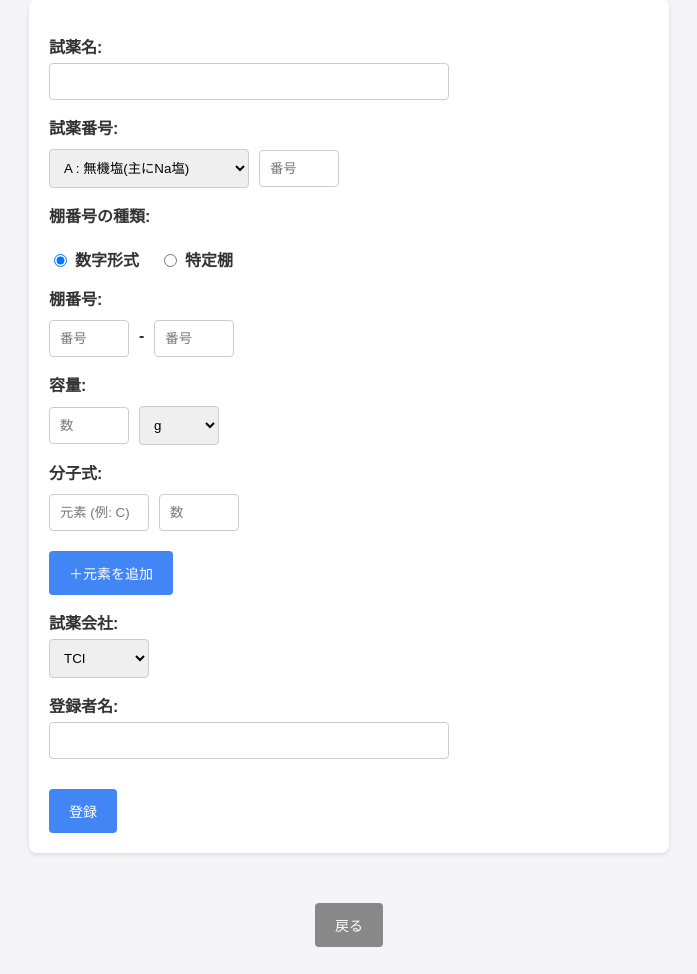
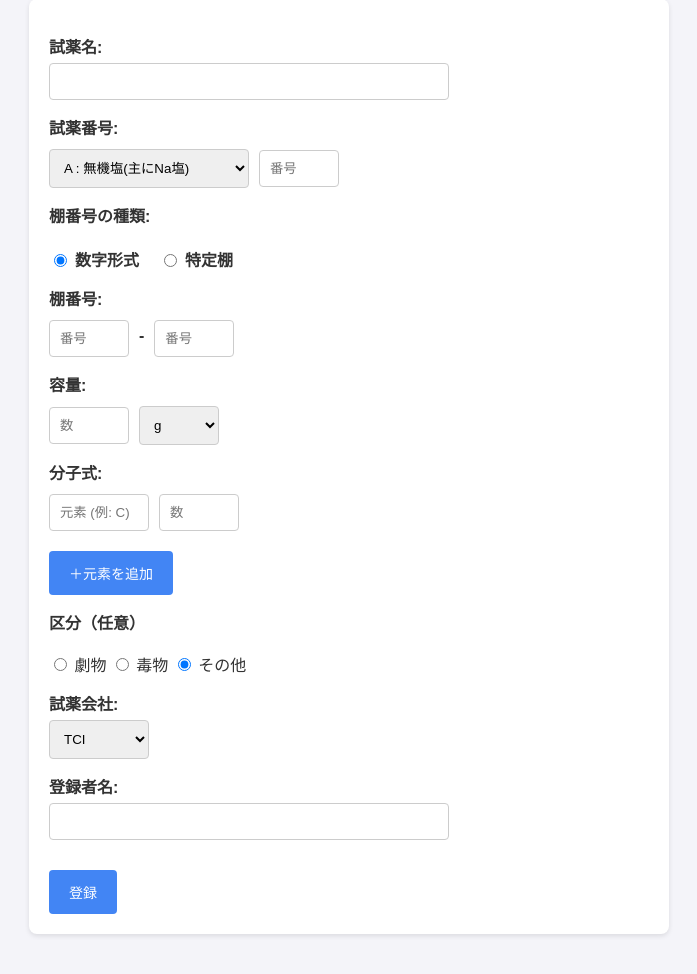
Before and after one commit to Teruteru21623/reagent-search, a Flask app: page /register in a window 1280 px wide. Shown: the part 116-1090 px from the top of the page, without its empty margins (291-988 px from the left). Before the commit the page ends 1063 px from the top, so only its background shows below. Run offline with Flask 3, Linux system fonts and the light colour scheme; the visitor is signed in with stand-in values (Sample User, id 1).

Commit message:
add column status

```diff
--- a/app/routes/register.py
+++ b/app/routes/register.py
@@ -63,6 +63,8 @@
         formula_parts = [f"{el}{cnt}" for el, cnt in zip(elements, counts)]
         formula = "".join(formula_parts)
 
+        status = request.form.get("status", "その他")
+
         # 試薬会社
         company = request.form.get("company")
 
@@ -77,7 +79,8 @@
             volume=volume_str,
             formula=formula,
             company=company,
-            registrant=registrant
+            registrant=registrant,
+            status=status
         )
 
         db.session.add(reagent)
--- a/app/templates/register.html
+++ b/app/templates/register.html
@@ -147,6 +147,13 @@
     </div>
     <button type="button" onclick="addElement()">＋元素を追加</button>
 
+    <div class="form-group">
+      <label>区分（任意）</label><br>
+      <input type="radio" name="status" value="劇物"> 劇物
+      <input type="radio" name="status" value="毒物"> 毒物
+      <input type="radio" name="status" value="その他" checked> その他
+    </div>
+
     <!-- 試薬会社 -->
     <label for="company">試薬会社:</label>
     <select name="company" id="company">
--- a/app/templates/results.html
+++ b/app/templates/results.html
@@ -29,6 +29,7 @@
           <th>容量</th>
           <th>試薬会社</th>
           <th>登録者名</th>
+          <th>区分</th>
           <th>操作</th>
         </tr>
       </thead>
@@ -46,6 +47,7 @@
           <td>{{ reagent.volume }}</td>
           <td>{{ reagent.company }}</td>
           <td>{{ reagent.registrant }}</td>
+          <td>{{ reagent.status or "なし" }}</td>
           <td>
             <form action="{{ url_for('register.delete_reagent', reagent_id=reagent.id) }}" method="POST" class="inline-form">
               <button type="submit" class="delete-button" onclick="return confirm('本当に削除しますか？');">削除</button>
--- a/app/utils/validators.py
+++ b/app/utils/validators.py
@@ -64,4 +64,8 @@
     if not form.get("registrant"):
         errors.append("登録者名を入力してください。")
 
+    status = form.get("status")
+    if status not in ["劇物", "毒物", "その他"]:
+        errors.append("区分が不正です。")
+
     return errors
--- a/run.py
+++ b/run.py
@@ -3,8 +3,5 @@
 
 app = create_app()
 
-with app.app_context():
-    db.create_all()
-
 if __name__ == "__main__":
     app.run(debug=True)
```
Also changed, not shown: app/models/reagent.py (+8 -7 lines).
